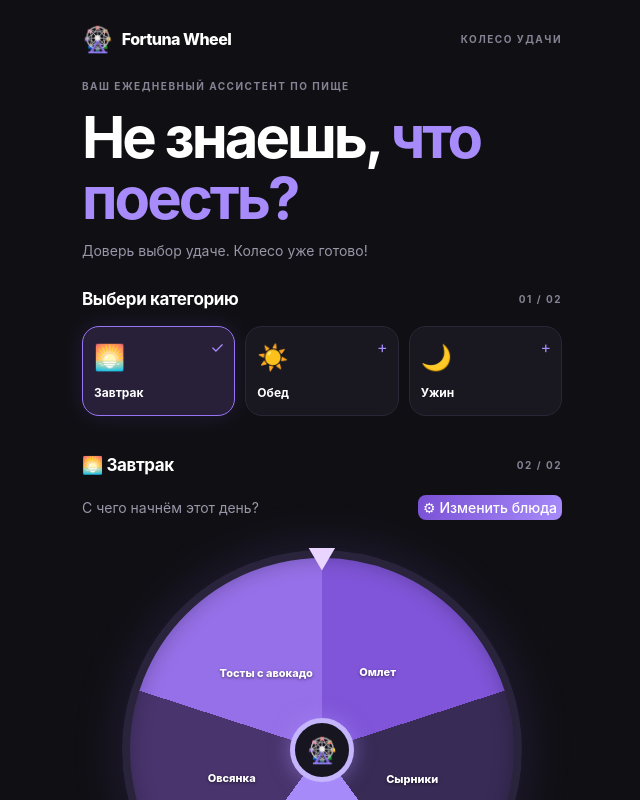
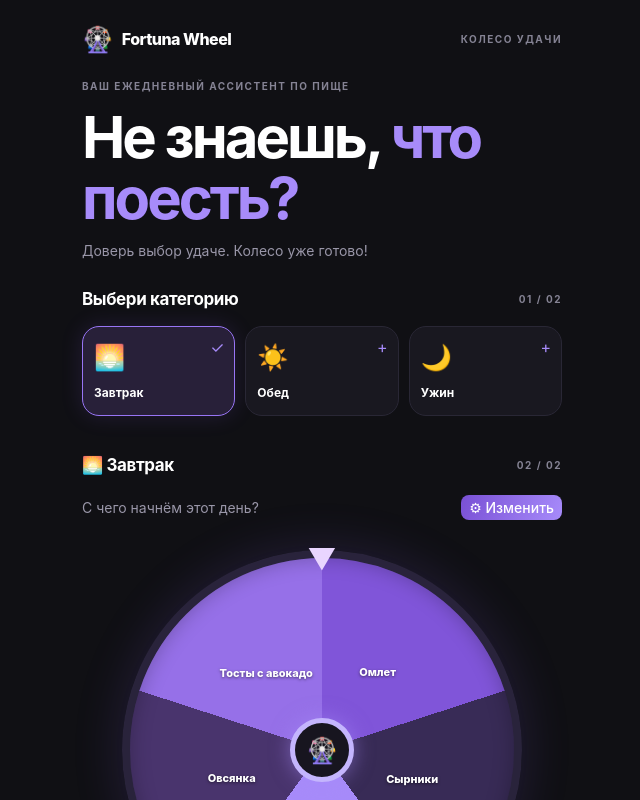
Before and after one commit to m1rxcle/fortuna-wheel-bot, a React (Vite) app in the folder client/: page / in a window 1280 px wide. Shown: the top 800 px of the page, without its empty margins (318-958 px from the left). Built offline with nearby package versions, Linux system fonts and the light colour scheme; what @tma.js/sdk would draw is missing.

Commit message:
feat: Изменил размер кнопки

```diff
--- a/client/src/App.css
+++ b/client/src/App.css
@@ -291,8 +291,7 @@
 	align-items: center;
 	justify-content: center;
 	gap: 12px;
-	width: 30%;
-	padding: 4px 2px;
+	padding: 4px 8px;
 	color: white;
 	background: linear-gradient(110deg, #7950d5, #a78bfa);
 	border: 0;
--- a/client/src/App.tsx
+++ b/client/src/App.tsx
@@ -170,7 +170,7 @@ function App() {
 					<div className="wheel-description-container">
 						<p className="wheel-description">{selectedMeal.subtitle}</p>
 						<button onClick={() => setOpenModal(true)} className="wheel-change-dish-button">
-							⚙ Изменить блюда
+							⚙ Изменить
 						</button>
 					</div>
 
@@ -215,7 +215,7 @@ function App() {
 						<div className="dish-preview">
 							<span className="dish-preview-label">Сегодня вам выпало: </span>
 							<div className="dish-list">
-								<h3>{result[category]}</h3>
+								✨<h3>{result[category]}</h3>✨
 							</div>
 						</div>
 					)}
```
